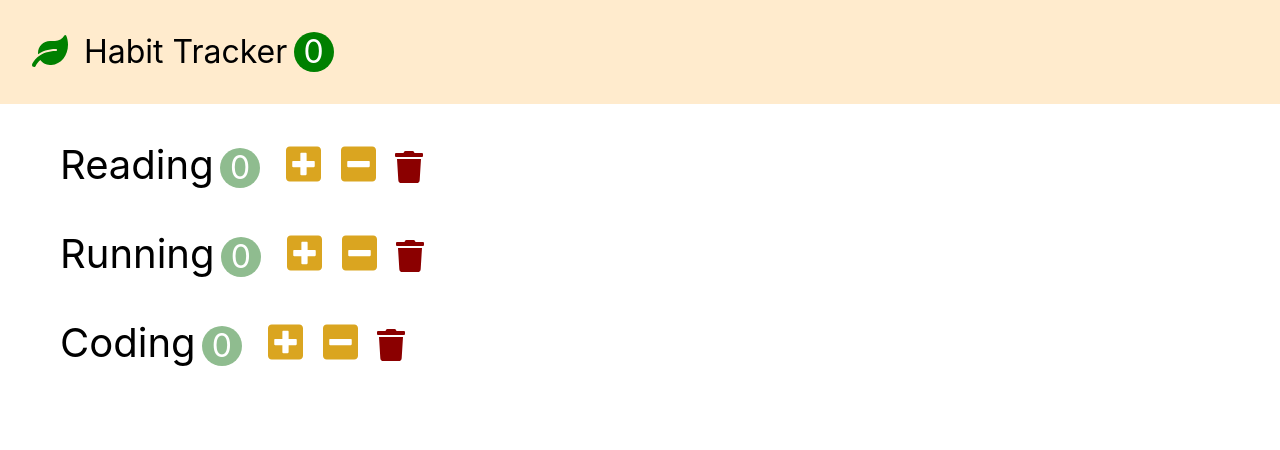
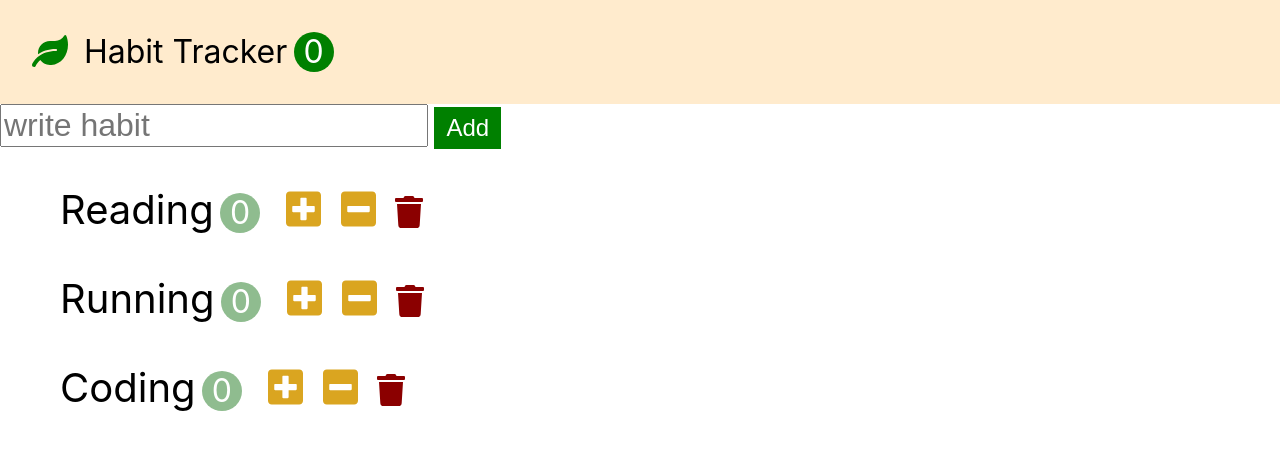
Before and after one commit to cktjdgus45/habit-tracker, a React (Create React App) app: page / in a window 1280 px wide. Shown: the top 450 px of the page. Built offline with nearby package versions, Linux system fonts and the light colour scheme.

Commit message:
add HabitForm

```diff
--- a/src/App.css
+++ b/src/App.css
@@ -24,6 +24,21 @@
   background-color: green;
   color: white;
   border-radius: 50%;
+}
+.add-input{
+  font-size: 2rem;
+}
+
+.add-input{
+  margin-right: 0.2em;
+}
+
+.add-button{
+  height: 100%;
+  font-size: 1.5rem;
+  padding: 0.3em 0.5em;
+  background-color: green;
+  color: white;
 }
 
 button{
--- a/src/components/app.jsx
+++ b/src/components/app.jsx
@@ -29,6 +29,10 @@
     const habits = this.state.habits.filter(item => item.id !== habit.id);
     this.setState({ habits: habits })
   };
+  handleAdd = (name) => {
+    const habits = [...this.state.habits, { id: this.state.habits.length + 1, name, count: 0 }];
+    this.setState({ habits: habits })
+  };
   render() {
     return (
       <>
@@ -36,7 +40,8 @@
         <Habits habits={this.state.habits}
           onIncreament={this.handleIncreament}
           onDecreament={this.handleDecreament}
-          onDelete={this.handleDelete} />
+          onDelete={this.handleDelete}
+          onAdd={this.handleAdd} />
       </>
     );
   }
--- /dev/null
+++ b/src/components/habitAddForm.jsx
@@ -0,0 +1,25 @@
+import React, { Component } from 'react';
+
+class HabitAddForm extends Component {
+    inputRef = React.createRef();
+    onSubmit = event => {
+        event.preventDefault();
+        const name = this.inputRef.current.value;
+        name && this.props.onAdd(name);
+        this.inputRef.current.value = "";
+    }
+    render() {
+        return (
+            <form className='add-form' onSubmit={this.onSubmit}>
+                <input
+                    ref={this.inputRef}
+                    type="text"
+                    className='add-input'
+                    placeholder='write habit' />
+                <button className='add-button'>Add</button>
+            </form>
+        );
+    }
+}
+
+export default HabitAddForm;
--- a/src/components/habits.jsx
+++ b/src/components/habits.jsx
@@ -1,14 +1,9 @@
 import React, { Component } from 'react';
 import Habit from './habit';
+import HabitAddForm from './habitAddForm';
 
 class Habits extends Component {
-    state = {
-        habits: [
-            { id: 1, name: 'Reading', count: 0 },
-            { id: 2, name: 'Running', count: 0 },
-            { id: 3, name: 'Coding', count: 0 },
-        ]
-    }
+
     handleIncreament = (habit) => {
         this.props.onIncreament(habit);
     };
@@ -18,8 +13,13 @@
     handleDelete = (habit) => {
         this.props.onDelete(habit);
     };
+    handleAdd = (name) => {
+        this.props.onAdd(name);
+    };
     render() {
         return (
+            <>
+                <HabitAddForm onAdd={this.handleAdd} />
                 <ul>
                     {this.props.habits.map(habit => (
                         <Habit
@@ -31,6 +31,7 @@
                     )
                     )}
                 </ul>
+            </>
         )
     }
 }
```
Lines whose indentation alone changed are shown as unchanged.
